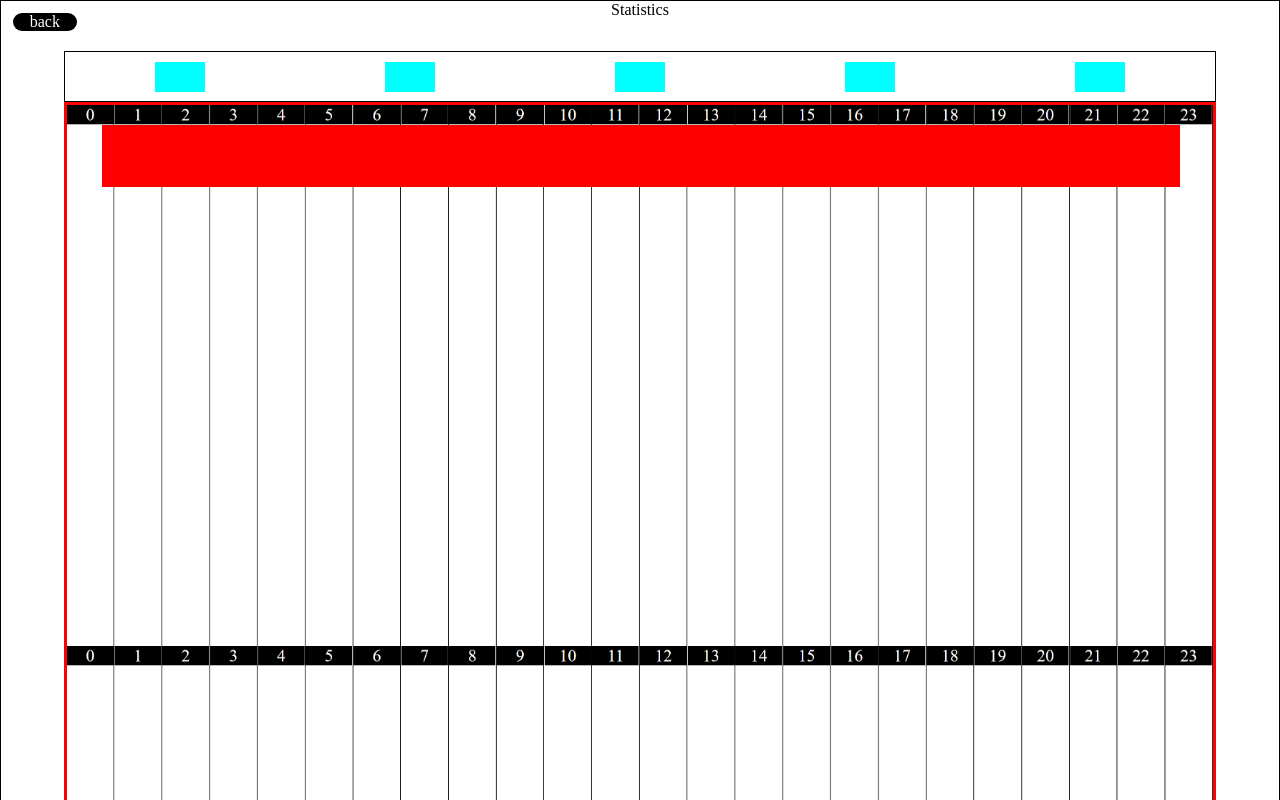
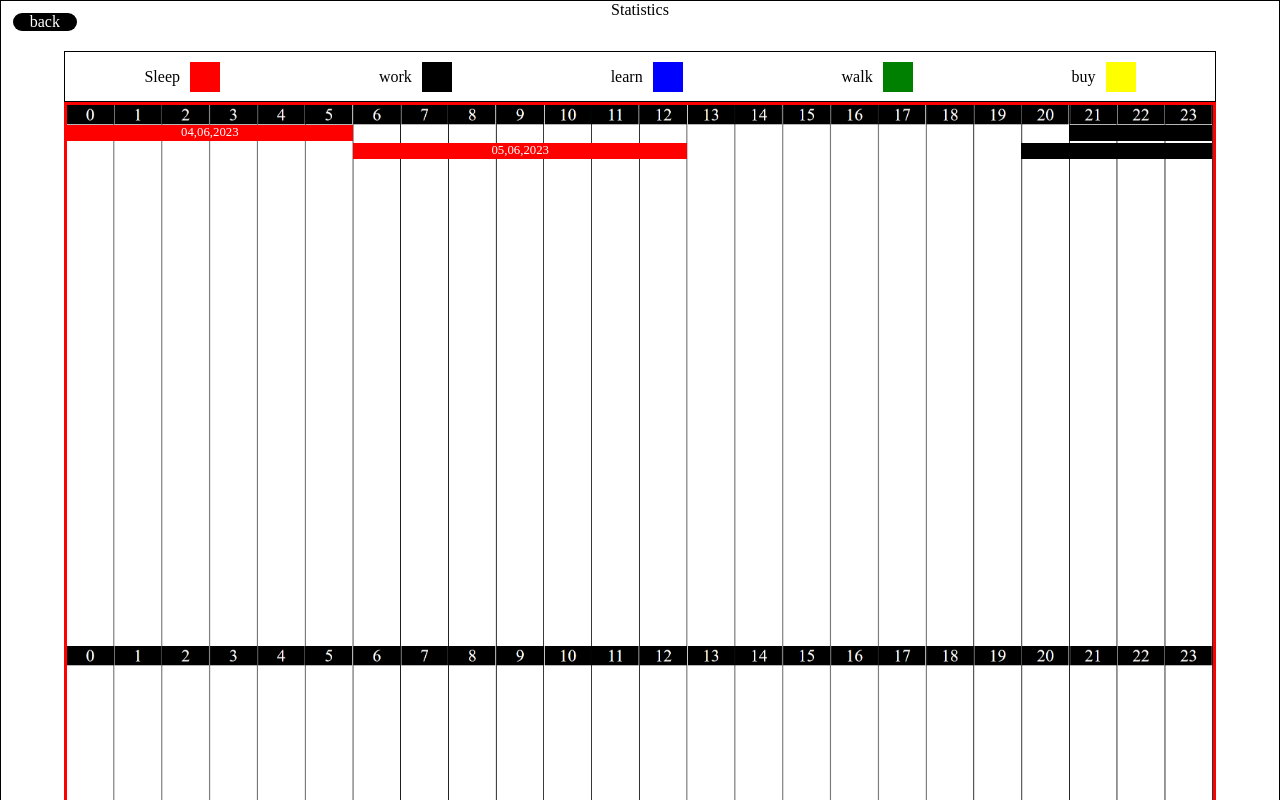
Before and after one commit to nickolaysirghii/My_goall_app, a plain HTML site: page index.html in a window 1280 px wide. Both pictures are taken after a click on the element "Statistics". Shown: the top 800 px of the page. Drawn offline with Linux system fonts and the light colour scheme.

Commit message:
work on statistic

```diff
--- a/script.js
+++ b/script.js
@@ -27,11 +27,48 @@ const dataArray = [
 
             back.addEventListener("click",dataArray[0].inner[0].do);
 
-            for(let i = 0 ; i<5 ; i++){
+            const descriptionData = [
+                {
+                    id:1,
+                    title: "Sleep",
+                    color: "red"
+                },
+                {
+                    id:2,
+                    title: "work",
+                    color: "black"
+                },
+                {
+                    id:3,
+                    title: "learn",
+                    color: "blue"
+                },
+                {
+                    id:4,
+                    title: "walk",
+                    color: "green"
+                },
+                {
+                    id:5,
+                    title: "buy",
+                    color: "yellow"
+                }
+            ];
+
+             descriptionData.forEach(el => {
                 const descriptionParts = document.createElement("div");
+                const par = document.createElement("p");
+                const color = document.createElement("div");
                 descriptionParts.classList.add("descriptionParts");
+                par.classList.add("description_par");
+                color.classList.add("descriotion_color");
+                par.innerText = el.title;
+                color.style.backgroundColor = el.color;
+
+                descriptionParts.append(par,color)
+
                 description.append(descriptionParts);
-            }
+            });
 
 
 
@@ -39,18 +76,27 @@ const dataArray = [
             contianer.append(statisticContainer);
 
 
-            const position_of_element = ()=>{
+            const position_of_sleap = ()=>{
                 dataArray[0].statisticArray.forEach(el => {
-              console.log(el.sleap)
-              const begining = (el.sleap[0]*60)+(el.sleap[1]);
-              const end = (el.sleap[2]*60)+(el.sleap[3]);
-              const leap = document.createElement("div");
-              leap.style.gridColumn = `${begining}/${end}`;
-              leap.classList.add("sleap");
-              statistic_inside.append(leap)
+              const beginingSleap = (el.sleap[0]*60)+(el.sleap[1]);
+              const endSleap = (el.sleap[2]*60)+(el.sleap[3]);
+              const beginingWork = (el.work[0]*60)+(el.work[1]);
+              const endWork = (el.work[2]*60)+(el.work[3]);
+              const sleap = document.createElement("div");
+              const work = document.createElement("div");
+              sleap.style.gridColumn = `${beginingSleap}/${endSleap}`;
+              work.style.gridColumn = `${beginingWork}/${endWork}`;
+              sleap.innerText = el.date;
+
+              sleap.classList.add("sleap");
+              work.classList.add("work");
+              sleap.addEventListener("click",dataArray[0].inner[0].click_in_sleap)
+              statistic_inside.append(sleap,work);
             });
 
-            };position_of_element()
+            };position_of_sleap();
+
+
 
 
 
@@ -71,6 +117,9 @@ const dataArray = [
                     first_page.append(btn);
                 });
                 contianer.append(first_page);
+                },
+                click_in_sleap: ()=>{
+                    console.log("sleap")
                 }
             }
         ],
@@ -90,9 +139,17 @@ const dataArray = [
         statisticArray:[
             {
                 id:1,
-                date:"04,06,2023",
-                sleap: [00,45,23,20]
+                date: "04,06,2023",
+                sleap:[0,01,6,0],
+                work: [21,0,24,0]
+            },
+            {
+                id:1,
+                date: "05,06,2023",
+                sleap:[6,01,13,0],
+                work: [20,0,24,0]
             }
+
         ]
     },
     {
--- a/style.css
+++ b/style.css
@@ -58,14 +58,31 @@
     top: 8vw;
     display: grid;
     grid-template-columns: repeat(1440,1fr);
-    grid-template-rows: repeat(20,1fr);
+    grid-template-rows: repeat(70,1fr);
     background-image: url("images/cell.png");
     background-size: contain;
     padding-top: 1.5vw;
+    row-gap: 0.1vw;
+
 
 }
 .sleap{
     background-color: red;
+    display: flex;
+    justify-content: center;
+    align-items: center;
+    color: white;
+    font-size: 1vw;
+
+}
+.work{
+    background-color: black;
+    display: flex;
+    justify-content: center;
+    align-items: center;
+    color: white;
+    font-size: 1vw;
+
 }
 .descritionWindow{
     border: 1px solid black;
@@ -78,9 +95,19 @@
     align-items: center;
 }
 .descriptionParts{
-    width: 50px;
+
+    display: flex;
+    justify-content: center;
+    align-items: center;
+    gap: 10px;
+
+}
+.description_par{
+
+}
+.descriotion_color{
+    width: 30px;
     height: 30px;
-    background-color: aqua;
 }
 /*==========================================================*/
 /*                    statistic end                         */
```
